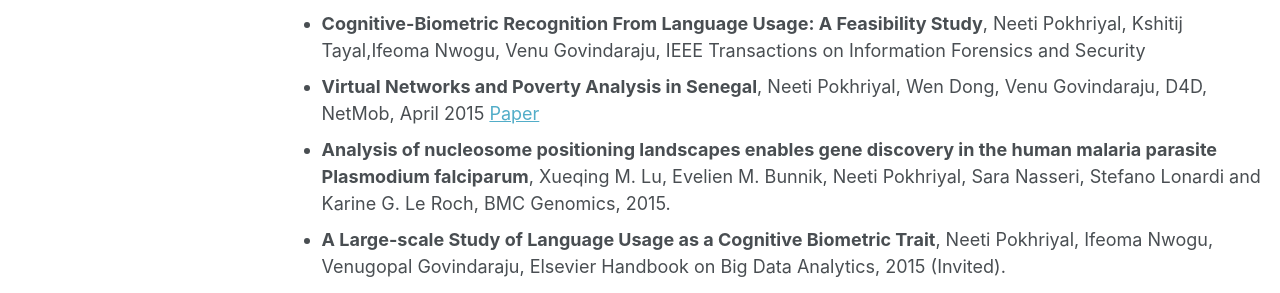
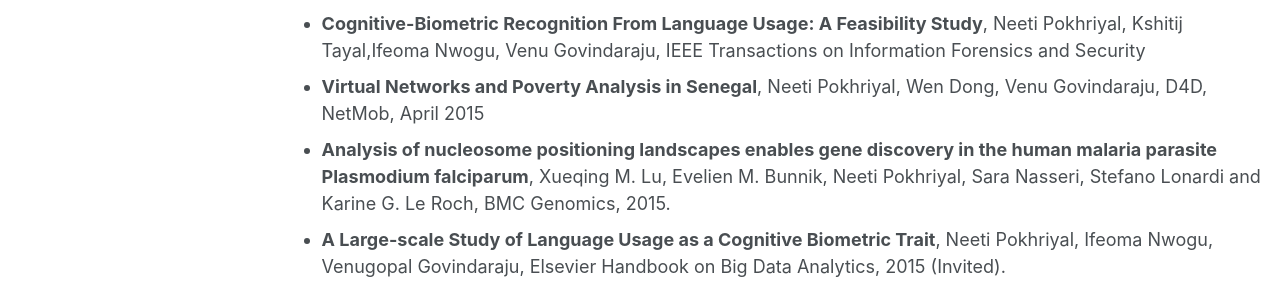
Before and after one commit to neetip/neetip.github.io, a Jekyll site: the page built from _pages/publications.md, in a window 1280 px wide and 1259 px high. Shown: the part 610-903 px from the top of the window. Built offline with Jekyll 4.4.1, drawn with Linux system fonts in a browser that asks for light colours.

Commit message:
Update publications.md

```diff
--- a/_pages/publications.md
+++ b/_pages/publications.md
@@ -19,7 +19,7 @@ For an updated list, please see my <a href="https://neetip.github.io/assets/stat
 <li><b>Multi-view learning from disparate sources for Poverty Mapping</b>, N. Pokhriyal, AAAI Conference on Artificial Intelligence Doctoral Consortium, 2019</li>
 <li><b>Combining disparate data sources for improved poverty prediction and mapping</b>, Neeti Pokhriyal and Damien Jacques, Proceedings of the National Academy of Sciences (PNAS), 2017, doi: 10.1073/pnas.1700319114</li>
       <li><b>Cognitive-Biometric Recognition From Language Usage: A Feasibility Study</b>, Neeti Pokhriyal, Kshitij Tayal,Ifeoma Nwogu, Venu Govindaraju, IEEE Transactions on Information Forensics and Security</li>
-      <li><b>Virtual Networks and Poverty Analysis in Senegal</b>, Neeti Pokhriyal, Wen Dong, Venu Govindaraju, D4D, NetMob, April 2015 <a href="http://arxiv.org/abs/1506.03401">Paper</a></li>
+      <li><b>Virtual Networks and Poverty Analysis in Senegal</b>, Neeti Pokhriyal, Wen Dong, Venu Govindaraju, D4D, NetMob, April 2015 </li>
       <li><b>Analysis of nucleosome positioning landscapes enables gene discovery in the human malaria parasite Plasmodium falciparum</b>, Xueqing M. Lu, Evelien M. Bunnik, Neeti Pokhriyal, Sara Nasseri, Stefano Lonardi and Karine G. Le Roch, BMC Genomics, 2015.</li>
       <li><b>A Large-scale Study of Language Usage as a Cognitive Biometric Trait</b>, Neeti Pokhriyal, Ifeoma Nwogu, Venugopal Govindaraju, Elsevier Handbook on Big Data Analytics, 2015 (Invited).</li>
             <li><b>Use of Language as a Cognitive Biometric Trait</b>, Neeti Pokhriyal, Ifeoma Nwogu, Venugopal Govindaraju, Proceedings of IEEE International Joint Conference on Biometrics, September, 2014.</li>
```
